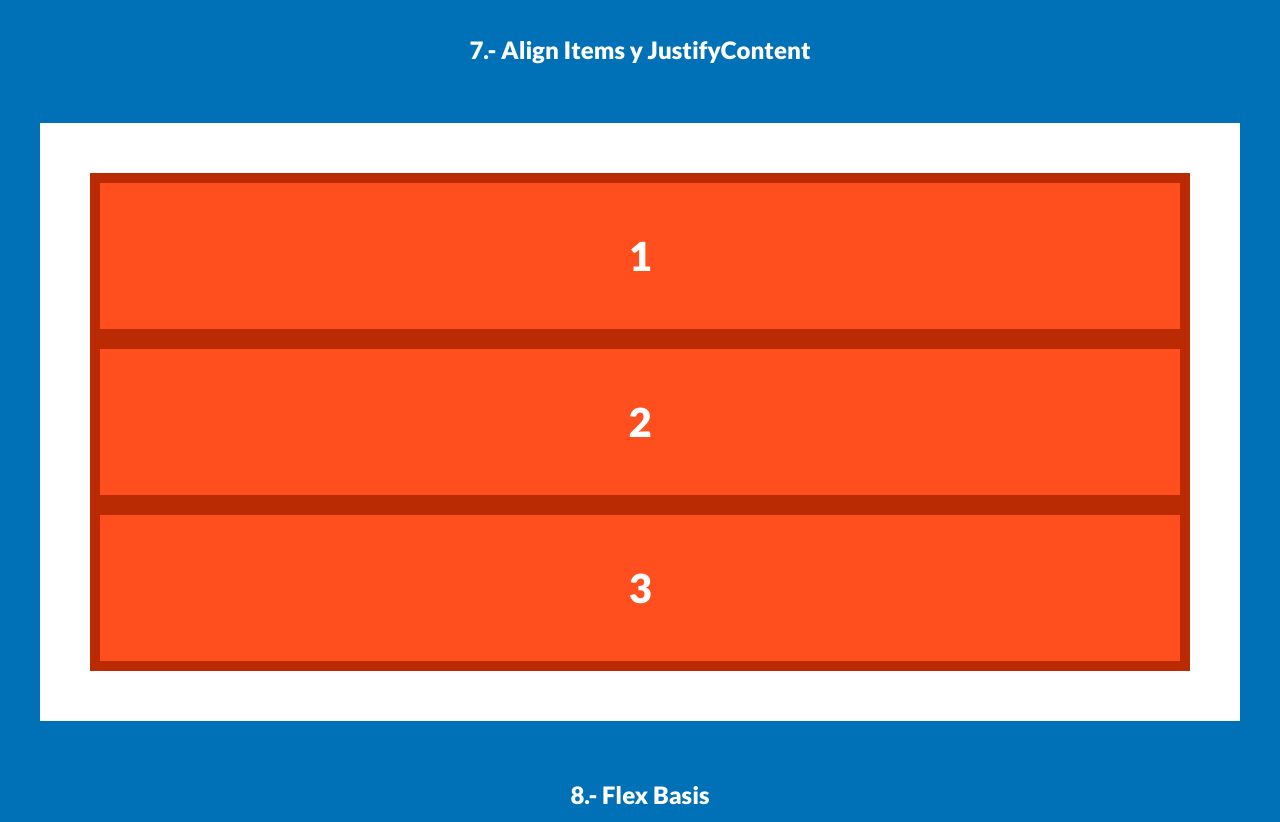
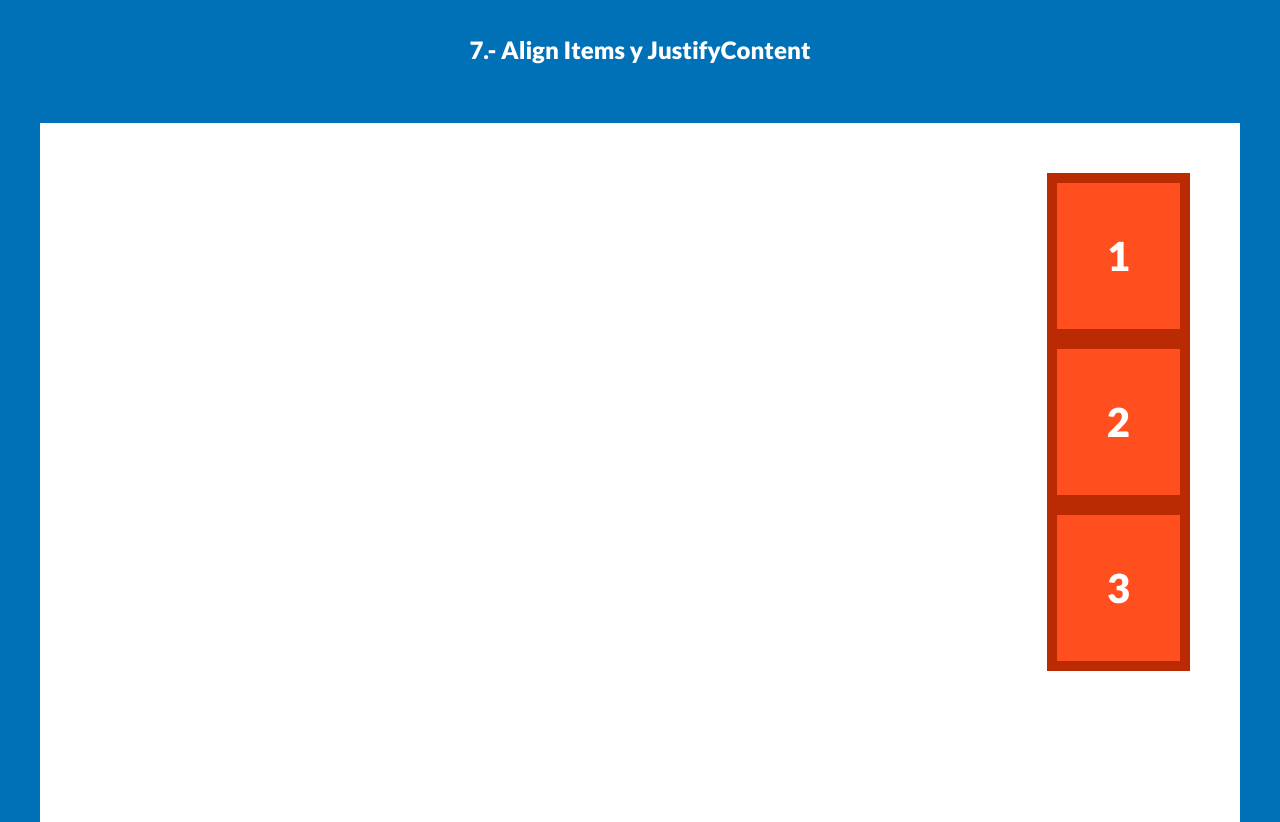
Before and after one commit to ChechiX/Flexbox, a plain HTML site: page index.html in a window 1280 px wide. Shown: the part 4800-5622 px from the top of the page. Drawn offline with Linux system fonts and the light colour scheme.

Commit message:
Align Items y Justify Content

```diff
--- a/css/style.css
+++ b/css/style.css
@@ -115,3 +115,13 @@ h1, h2 {
   align-items: center;
   align-items: stretch;
 }
+
+/* 7 */
+
+.d-flex-7 {
+  display: flex;
+  height: 800px;
+  flex-direction: column;
+  justify-content: flex-start;
+  align-items: flex-end;
+}
```
